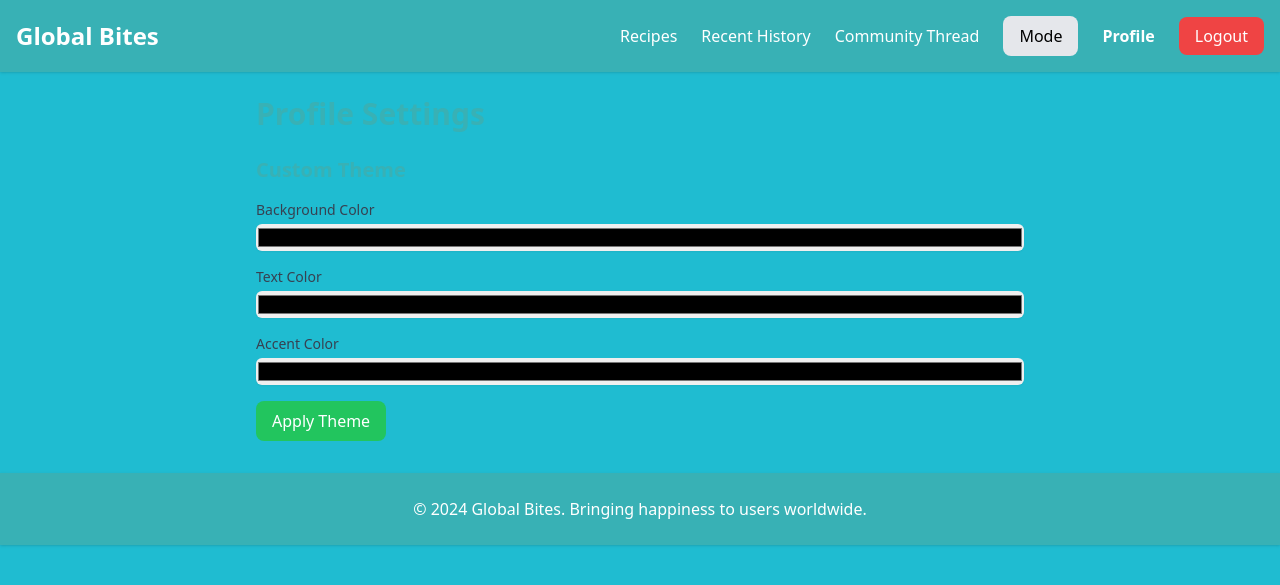
After one commit to Tuvalu23/p01, a Flask app: page /profile in a window 1280 px wide. The commit adds this page. Shown: the top 585 px of the page. Run offline with Flask 2, Linux system fonts and the light colour scheme; a user stored in the database is signed in; data comes from the database, SQL or seed files in the repository; some libraries are stand-ins or nearby versions.

Commit message:
profile color picker html + base also including profile

```diff
--- a/app/templates/base.html
+++ b/app/templates/base.html
@@ -27,12 +27,13 @@
                             <a href="#" class="block px-4 py-2 hover:bg-gray-100" onclick="setMode('light')">Light</a>
                             <a href="#" class="block px-4 py-2 hover:bg-gray-100" onclick="setMode('dark')">Dark</a>
                             <a href="#" class="block px-4 py-2 hover:bg-gray-100" onclick="setMode('topher')">Topher</a>
+                            <a href="#" class="block px-4 py-2 hover:bg-gray-100" onclick="setMode('custom')">Custom</a>
                         </div>
                     </div>
                 </li>
 
                 {% if session.get('user_id') %}
-                    <li><a href="#" class="text-green-600 font-semibold hover:text-green-800">Profile</a></li>
+                    <li><a href="{{ url_for('profile') }}" class="text-green-600 font-semibold hover:text-green-800">Profile</a></li>
                     <li><a href="{{ url_for('logout') }}" class="bg-red-500 text-white px-4 py-2 rounded-lg hover:bg-red-600 transition">Logout</a></li>
                 {% else %}
                     <li><a href="{{ url_for('login') }}" class="bg-green-500 text-white px-4 py-2 rounded-lg hover:bg-blue-600 transition">Login</a></li>
--- /dev/null
+++ b/app/templates/profile.html
@@ -0,0 +1,58 @@
+{% extends "base.html" %}
+
+{% block title %}Profile{% endblock %}
+
+{% block content %}
+<div class="max-w-3xl mx-auto">
+    <h1 class="text-3xl font-bold mb-6">Profile Settings</h1>
+
+    <!-- Theme customization -->
+    <section>
+        <h2 class="text-xl font-semibold mb-4">Custom Theme</h2>
+        <form id="customThemeForm" class="space-y-4">
+            <div>
+                <label for="bgColor" class="block text-sm font-medium text-gray-700">Background Color</label>
+                <input type="color" id="bgColor" name="bgColor" class="mt-1 block w-full rounded-md border-gray-300 shadow-sm">
+            </div>
+            <div>
+                <label for="textColor" class="block text-sm font-medium text-gray-700">Text Color</label>
+                <input type="color" id="textColor" name="textColor" class="mt-1 block w-full rounded-md border-gray-300 shadow-sm">
+            </div>
+            <div>
+                <label for="accentColor" class="block text-sm font-medium text-gray-700">Accent Color</label>
+                <input type="color" id="accentColor" name="accentColor" class="mt-1 block w-full rounded-md border-gray-300 shadow-sm">
+            </div>
+            <button type="button" onclick="applyCustomTheme()" class="bg-green-500 text-white px-4 py-2 rounded-lg hover:bg-green-600 transition">
+                Apply Theme
+            </button>
+
+        </form>
+    </section>
+</div>
+<script> function applyCustomTheme() {
+    // Get the color values from the inputs
+    const bgColor = document.getElementById('bgColor').value;
+    const textColor = document.getElementById('textColor').value;
+    const accentColor = document.getElementById('accentColor').value;
+
+    // Apply the custom theme by setting CSS variables
+    document.documentElement.style.setProperty('--bg-color', bgColor);
+    document.documentElement.style.setProperty('--text-color', textColor);
+    document.documentElement.style.setProperty('--accent-color', accentColor);
+
+    // Save the custom theme to localStorage
+    const theme = { bgColor, textColor, accentColor };
+    localStorage.setItem('customTheme', JSON.stringify(theme));
+}
+
+// Load custom theme on page load
+document.addEventListener('DOMContentLoaded', function () {
+    const savedTheme = JSON.parse(localStorage.getItem('customTheme'));
+    if (savedTheme) {
+        document.documentElement.style.setProperty('--bg-color', savedTheme.bgColor);
+        document.documentElement.style.setProperty('--text-color', savedTheme.textColor);
+        document.documentElement.style.setProperty('--accent-color', savedTheme.accentColor);
+    }
+});
+</script>
+{% endblock %}
--- a/devlog.txt
+++ b/devlog.txt
@@ -86,3 +86,5 @@ tiffanyY -- 2024 - 12 - 03 18:33
 - Updated models.py to properly link to database
 	- Was previously making a empty db file so there were missing table errors (purple screen of death)
 - Updated setup_db.py
+- Made profile.html and updated base.html
+	- Profile page at the moment is just a color picker for a custom theme, not finished
```
Also changed, not shown: thread.db.
